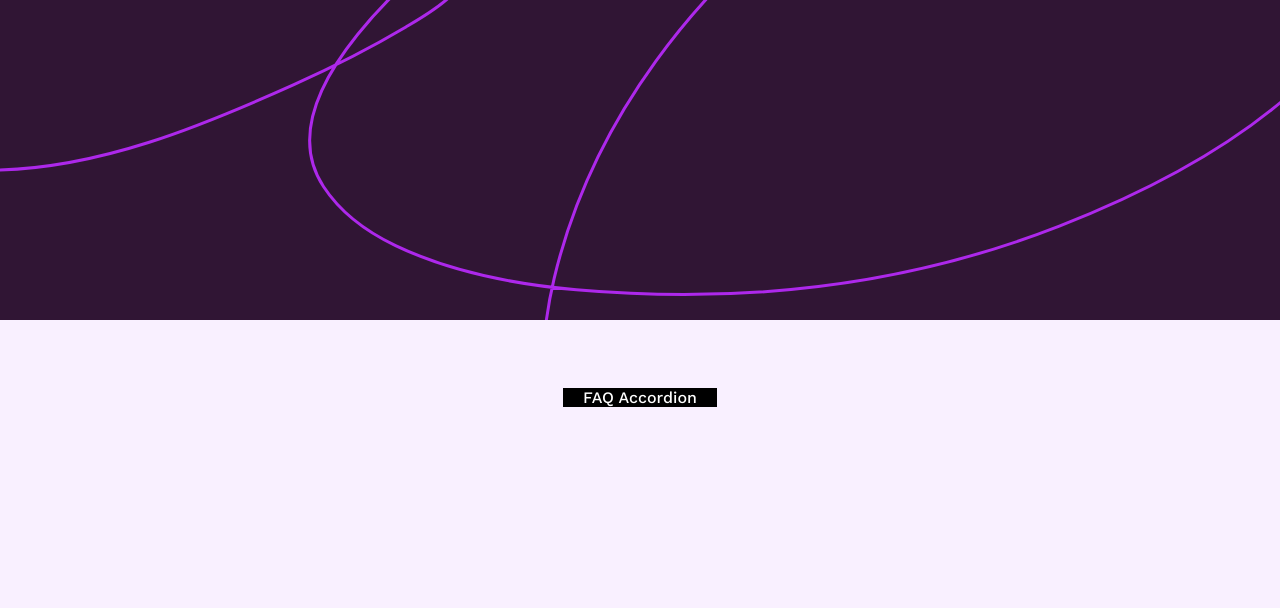
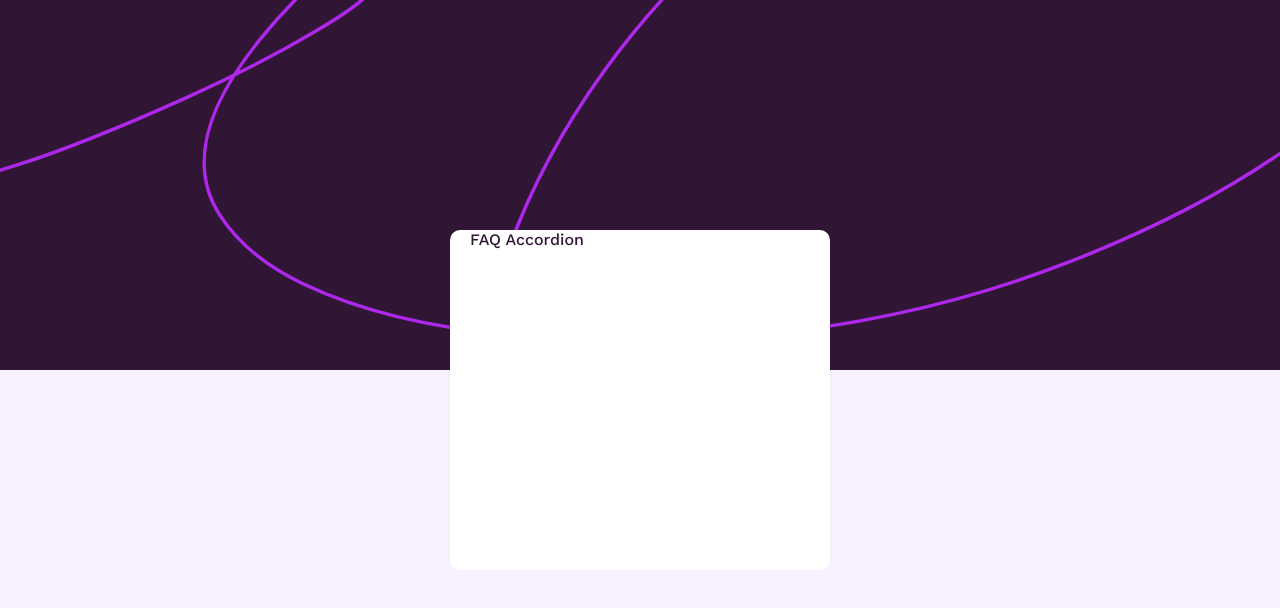
Before and after one commit to pkthunder87/faq-accordion, a React (Vite) app: page / in a window 1280 px wide. Shown: the top 608 px of the page. Built offline with nearby package versions, Linux system fonts and the light colour scheme.

Commit message:
Feat:  Add main layout

```diff
--- a/src/App.jsx
+++ b/src/App.jsx
@@ -1,19 +1,16 @@
 import { ThemeProvider } from "styled-components";
-import StyledContainer from "./components/styles/Container.styled";
-import { useState } from "react";
 import theme from "./components/styles/theme";
 import GlobalStyles from "./components/styles/GlobalStyles";
+import AppLayout from "./components/styles/AppLayout.styled";
 
 function App() {
-  const [currentTheme, setCurrentTheme] = useState("dark");
-
   return (
-    <ThemeProvider theme={theme[currentTheme]}>
+    <ThemeProvider theme={theme}>
       <>
         <GlobalStyles />
-        <StyledContainer>
+        <AppLayout>
           <h1>FAQ Accordion</h1>
-        </StyledContainer>
+        </AppLayout>
       </>
     </ThemeProvider>
   );
--- /dev/null
+++ b/src/components/styles/AppLayout.styled.js
@@ -0,0 +1,15 @@
+import styled from "styled-components";
+
+const AppLayout = styled.main`
+  width: 90dvw;
+  max-width: 38rem;
+  height: 80dvh;
+  max-height: 34rem;
+  padding: 0 20px;
+  margin: 0 auto;
+  color: ${({ theme }) => theme.colorMain};
+  background-color: ${({ theme }) => theme.colorWhite};
+  border-radius: 10px;
+`;
+
+export default AppLayout;
--- a/src/components/styles/Container.styled.js
+++ /dev/null
@@ -1,11 +0,0 @@
-import styled from "styled-components";
-
-const StyledContainer = styled.div`
-  max-width: 100%;
-  padding: 0 20px;
-  margin: 0 auto;
-  color: ${({ theme }) => theme.color.textColor};
-  background-color: ${({ theme }) => theme.color.background};
-`;
-
-export default StyledContainer;
--- a/src/components/styles/GlobalStyles.js
+++ b/src/components/styles/GlobalStyles.js
@@ -1,16 +1,6 @@
 import { createGlobalStyle } from "styled-components";
 
 const GlobalStyles = createGlobalStyle`
-
-/* Custom properties */
-:root {
-
-  --color-white: hsl(0, 0%, 100%);
-  --color-bg: hsl(275, 100%, 97%);
-  --color-main: hsl(292, 42%, 14%);
-  --color-accent: hsl(292, 16%, 49%);
-}
-
 
 
 * {
@@ -52,8 +42,11 @@ body {
   font-style: normal;
 
   background-image: url("background-pattern-desktop.svg");
+  background-size: 130%;
+  background-position: top 0% right 60% ;
   background-repeat: no-repeat;
-  background-color: var(--color-bg);
+  background-color: ${({ theme }) => theme.colorBg};
+
 
   * {
     font-size: 1.6rem;
--- a/src/components/styles/theme.js
+++ b/src/components/styles/theme.js
@@ -1,19 +1,8 @@
-const darkTheme = {
-  background: "#000000",
-  textColor: "#fff",
-};
-const lightTheme = {
-  background: "#008888",
-  textColor: "#000",
-};
-
 const theme = {
-  dark: {
-    color: darkTheme,
-  },
-  light: {
-    color: lightTheme,
-  },
+  colorWhite: "hsl(0, 0%, 100%)",
+  colorBg: "hsl(275, 100%, 97%)",
+  colorMain: "hsl(292, 42%, 14%)",
+  colorAccent: "hsl(292, 16%,49%)",
 };
 
 export default theme;
```
